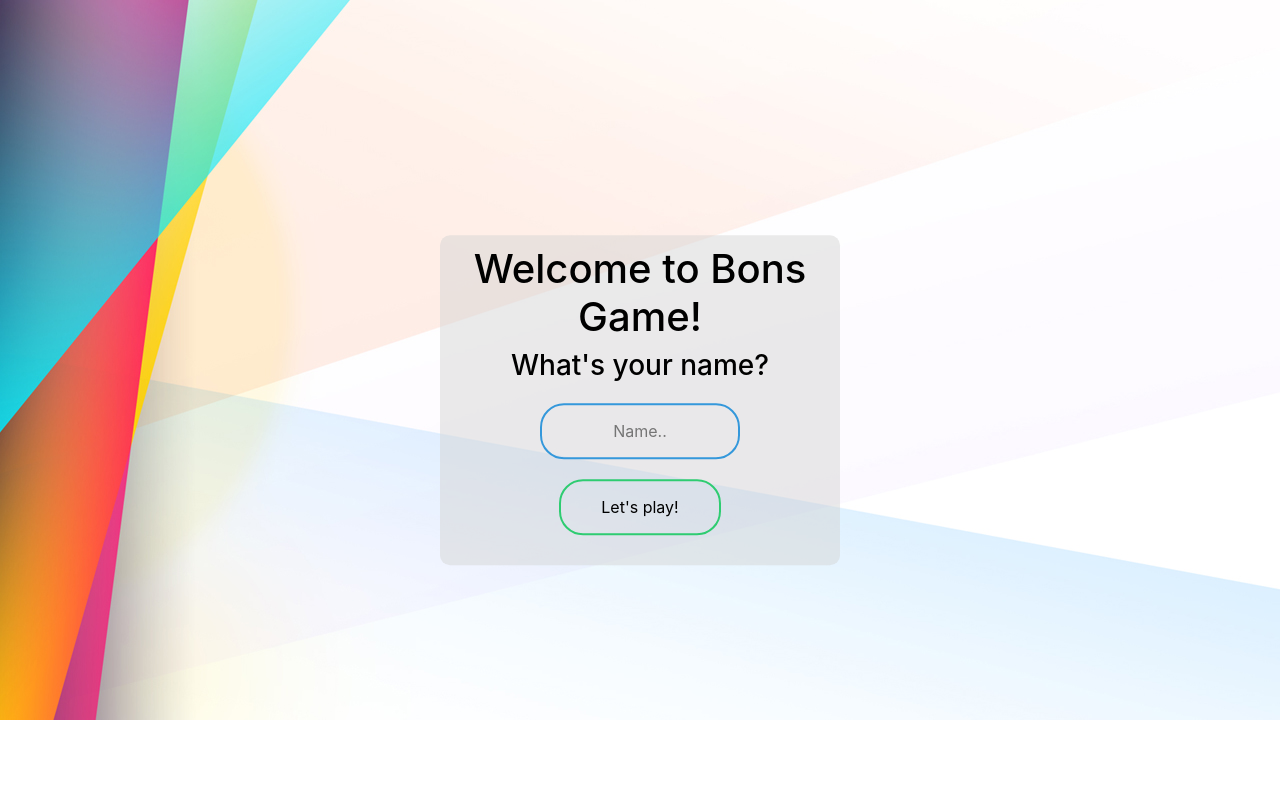
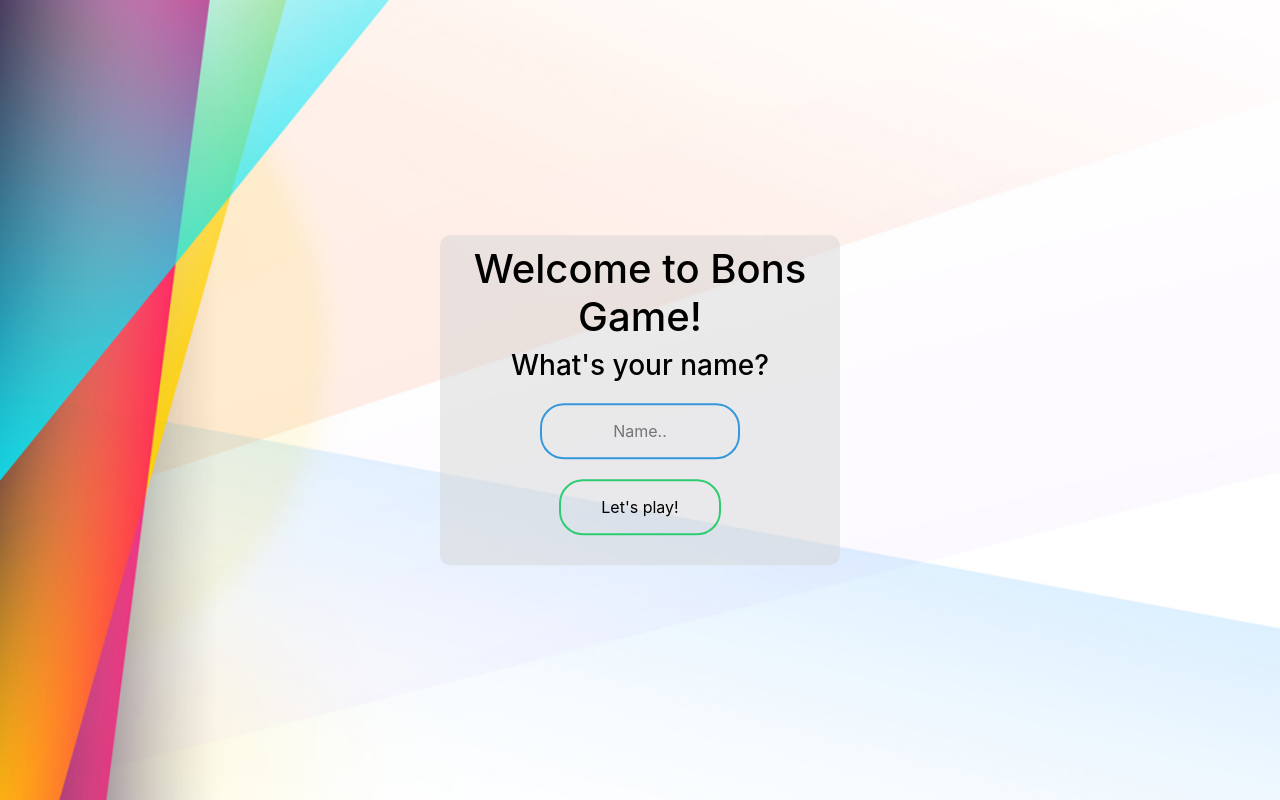
Before and after one commit to FranMackinlay/Bons-Game, a React (Create React App) app: page /login in a window 1280 px wide. Built offline with nearby package versions, Linux system fonts and the light colour scheme.

Commit message:
minor style changes

```diff
--- a/src/App.css
+++ b/src/App.css
@@ -30,6 +30,10 @@
 .card {
 	border-radius: 5px;
 }
+body {
+	height: 100vh;
+	background-size: cover;
+}
 
 @keyframes App-logo-spin {
 	from {
--- a/src/components/cards/cards.css
+++ b/src/components/cards/cards.css
@@ -1,5 +1,5 @@
 #card {
-	min-width: 135px;
+	min-width: 140px;
 	margin: 5px;
 }
 h4,
--- a/src/components/game-board/gameBoard.css
+++ b/src/components/game-board/gameBoard.css
@@ -13,6 +13,9 @@
 	display: flex;
 	flex: 1;
 }
+.cards-single {
+	cursor: pointer;
+}
 .margins {
 	margin: 20px;
 }
```
